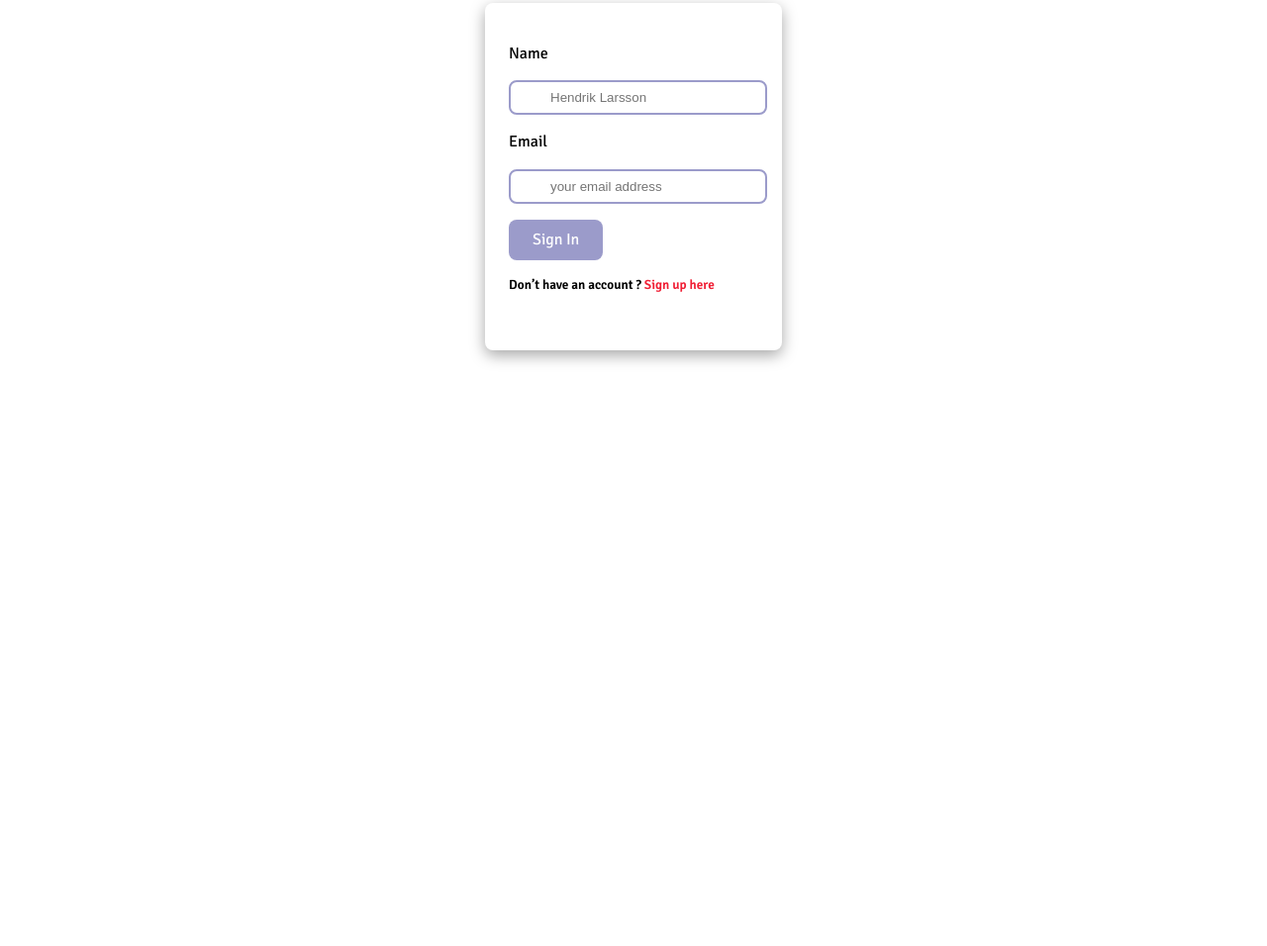
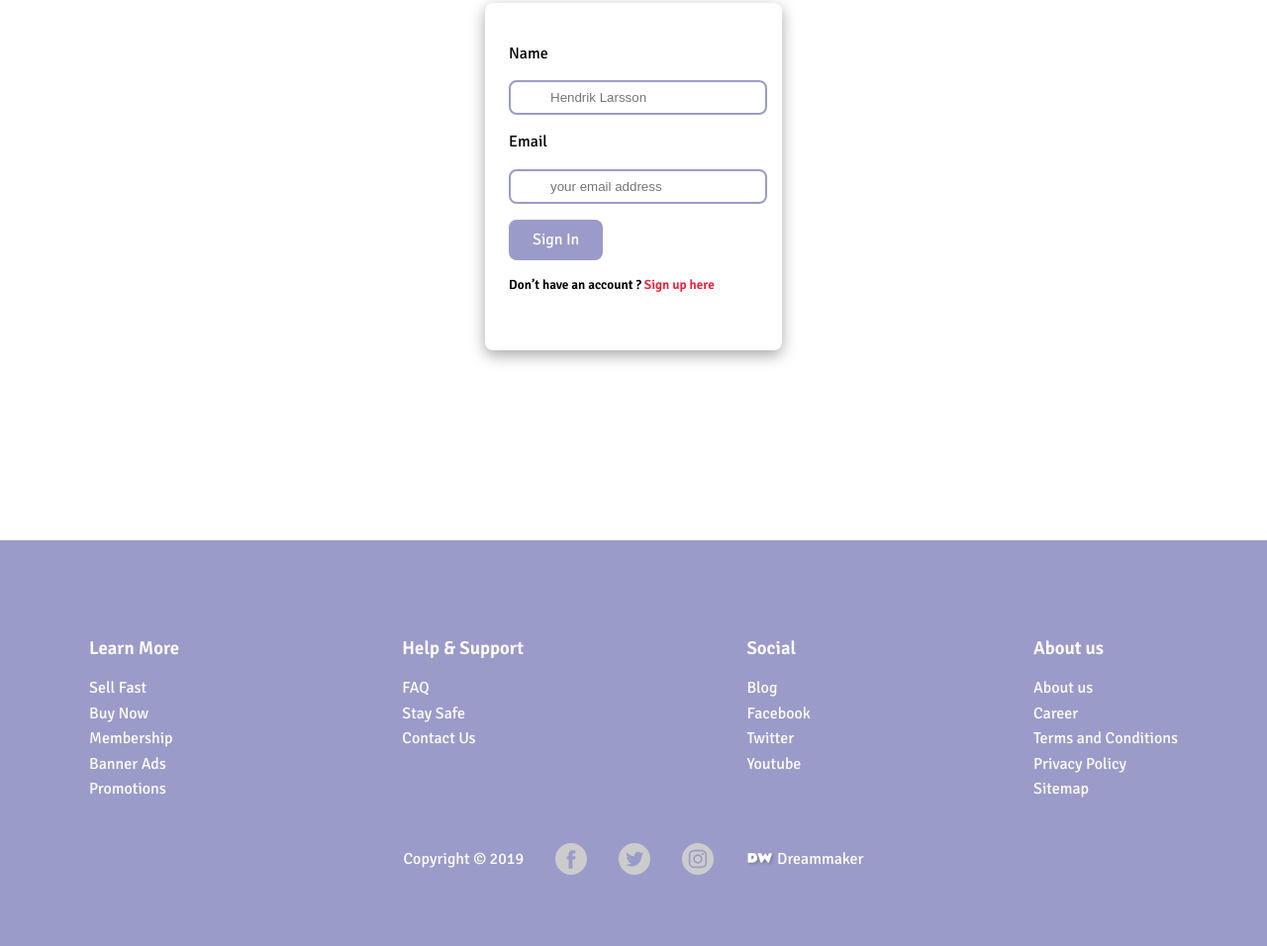
Before and after one commit to Diegoireland1975/Consultant-Landing-Page, a plain HTML site: page index.html in a window 1280 px wide. Shown: the part 5162-6118 px from the top of the page at 99% size. Before the commit the page ends 5548 px from the top, so only its background shows below. Drawn offline with Linux system fonts and the light colour scheme.

Commit message:
added footer

```diff
--- a/css/style.css
+++ b/css/style.css
@@ -297,6 +297,64 @@ input {
   padding: 0.5rem 2.5rem;
   margin-bottom: 1rem;
 }
+
+/* footer */
+.main-footer {
+  margin-top: 10rem;
+  background: var(--btn-primary);
+}
+
+.main-footer a {
+  color: #fff;
+  transition: 0.4s color ease;
+}
+
+.main-footer a:hover,
+.main-footer a:focus {
+  color: var(--btn-secondary);
+}
+.main-footer .flex {
+  flex-wrap: wrap;
+  align-items: flex-start;
+  justify-content: space-between;
+}
+.main-footer h3 {
+  margin-bottom: 1rem;
+  color: #fff;
+  font-weight: 700;
+}
+
+.contact h5 {
+  margin: 1rem 0;
+}
+
+.contact .sign {
+  color: var(--btn-secondary);
+}
+
+.main-footer img {
+  width: 2rem;
+  transition: 0.4s transform ease;
+}
+
+.main-footer img:hover,
+.main-footer img:focus {
+  transform: scale(1.1);
+}
+
+.social-nav li {
+  margin-bottom: 0.2rem;
+}
+
+.main-footer .social-logos {
+  justify-content: center;
+  color: #fff;
+  align-items: center;
+}
+
+.social-logos img {
+  margin: 0.5rem 0;
+}
 /* Media queries */
 @media (min-width: 768px) {
   .flex {
@@ -356,11 +414,7 @@ input {
     font-size: 2rem;
   }
 
-  .contact h5 {
-    margin: 1rem 0;
-  }
-
-  .contact .sign {
-    color: var(--btn-secondary);
+  .social-logos img {
+    margin-left: 2rem;
   }
 }
--- a/index.html
+++ b/index.html
@@ -282,12 +282,76 @@
         <form action="#" class="card my-5">
           <label for="name">Name</label>
           <input type="text" id="name" placeholder="Hendrik Larsson">
+
           <label for="email">Email</label>
           <input type="email" id="email" placeholder="your email address">
+
           <a href="#" class="btn btn-primary">Sign In</a>
           <h5>Don’t have an account ? <span class="sign">Sign up here</span></h5>
         </form>
     </div>
   </section>
+
+  <!-- Footer -->
+  <footer class="main-footer py-5">
+    <div class="container flex">
+      <div class="social">
+        <h3>Learn More</h3>
+        <nav class="social-nav">
+          <ul>
+            <li><a href="#">Sell Fast</a></li>
+            <li><a href="#">Buy Now</a></li>
+            <li><a href="#">Membership</a></li>
+            <li><a href="#">Banner Ads</a></li>
+            <li><a href="#">Promotions</a></li>
+          </ul>
+        </nav>
+      </div>
+
+      <div class="social">
+        <h3>Help & Support</h3>
+        <nav class="social-nav">
+          <ul>
+            <li><a href="#">FAQ</a></li>
+            <li><a href="#">Stay Safe</a></li>
+            <li><a href="#">Contact Us</a></li>
+          </ul>
+        </nav>
+      </div>
+
+      <div class="social">
+        <h3>Social</h3>
+        <nav class="social-nav">
+          <ul>
+            <li><a href="#">Blog</a></li>
+            <li><a href="#">Facebook</a></li>
+            <li><a href="#">Twitter</a></li>
+            <li><a href="#">Youtube</a></li>
+          </ul>
+        </nav>
+      </div>
+
+      <div class="social">
+        <h3>About us</h3>
+        <nav class="social-nav">
+          <ul>
+            <li><a href="#">About us</a></li>
+            <li><a href="#">Career</a></li>
+            <li><a href="#">Terms and Conditions</a></li>
+            <li><a href="#">Privacy Policy</a></li>
+            <li><a href="#">Sitemap</a></li>
+          </ul>
+        </nav>
+      </div>
+    </div>
+      <div class="social-logos flex text-center">
+        <p class="">Copyright &copy; 2019</p>
+        <img src="img/facebook.svg" alt="facebook logo">
+        <img src="img/twitter.svg" alt="twitter logo">
+        <img src="img/instagram.svg" alt="instagram logo">
+        <img src="img/logo.jpg" alt="logo">
+        <p>Dreammaker</p>
+      </div>
+  </footer>
 </body>
 </html>
```
Also changed, not shown: img/facebook.svg (added), img/instagram.svg (added), img/twitter.svg (added).
